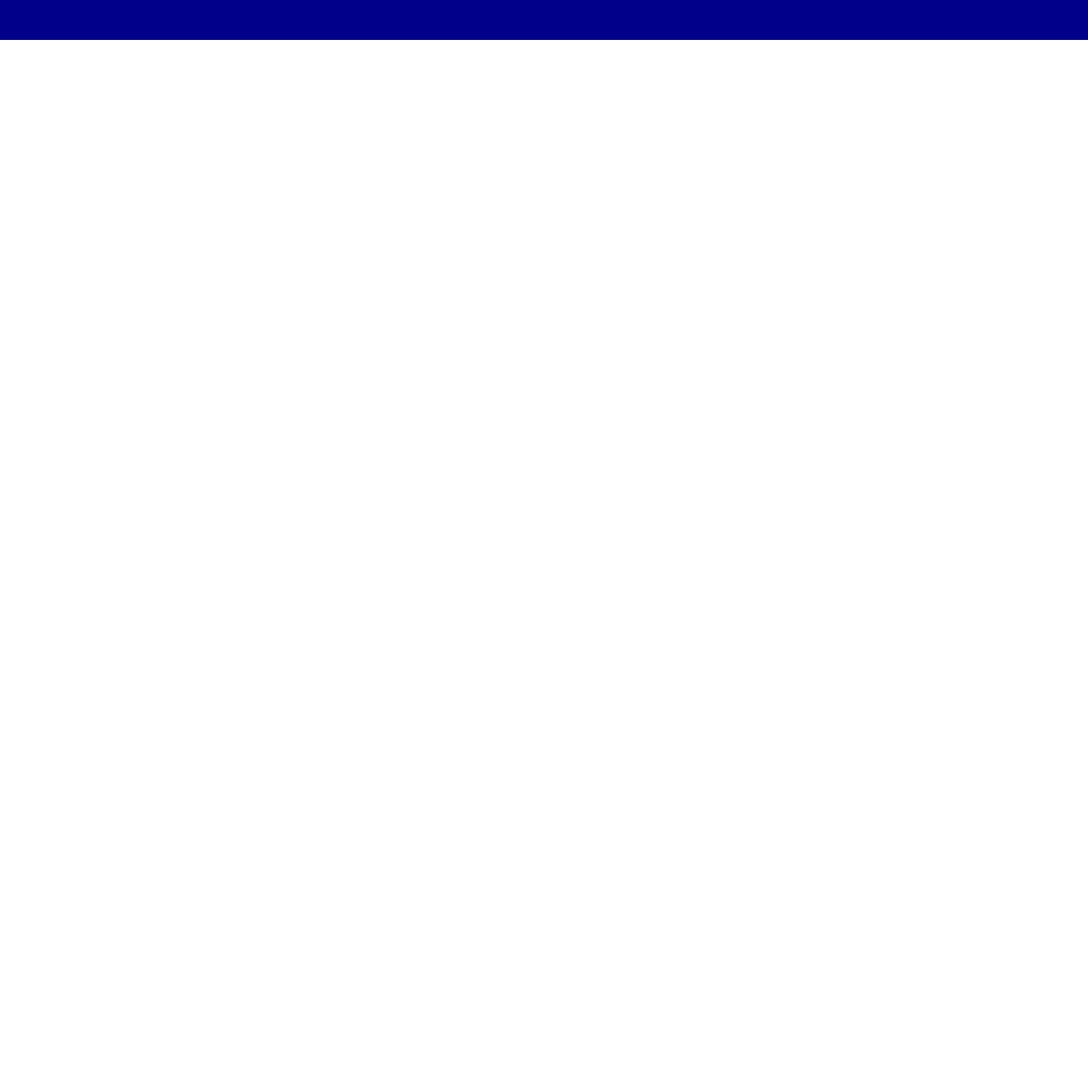
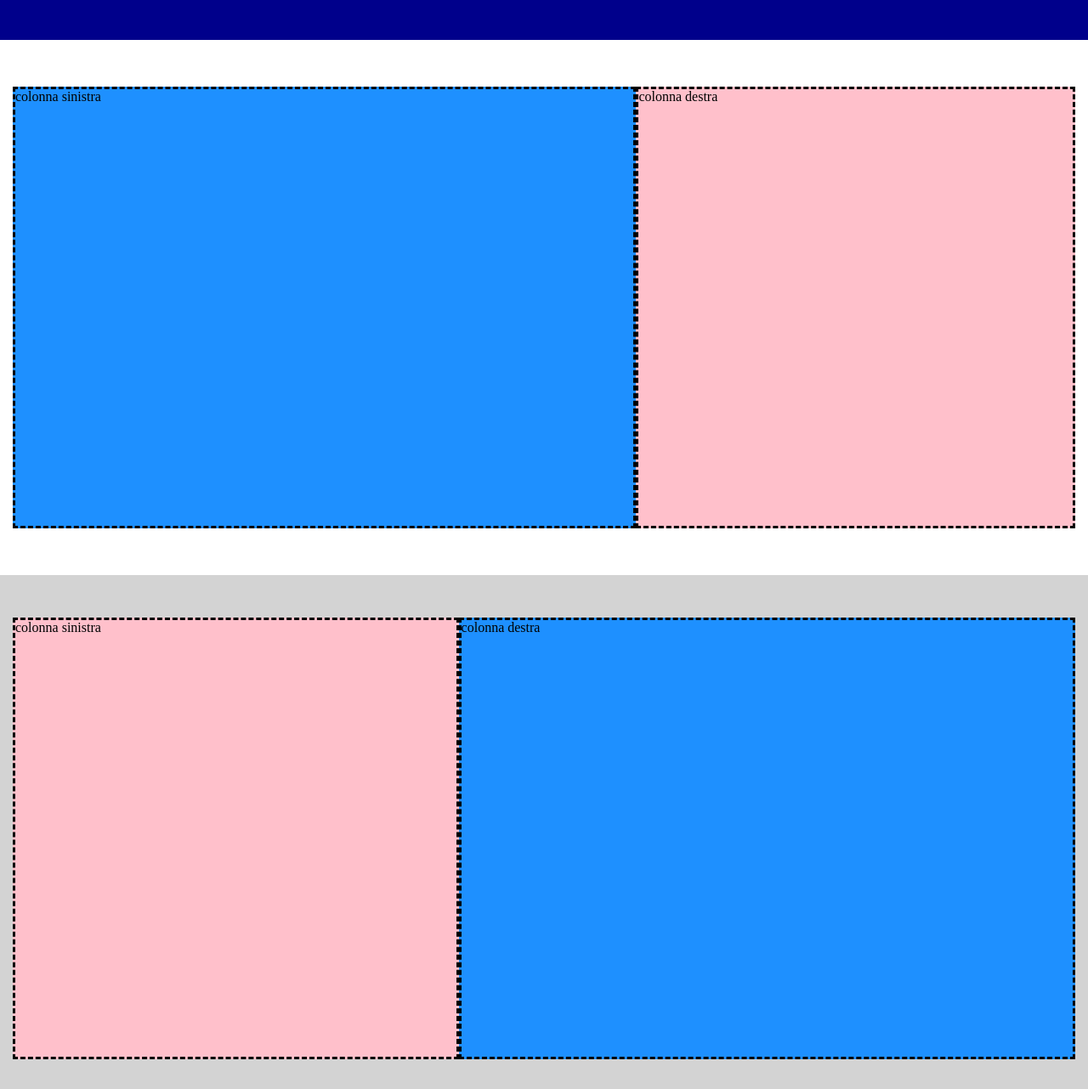
Before and after one commit to matteomedori/htmlcss-struttura-discord, a plain HTML site: page index.html in a window 1280 px wide. Shown: the part 558-1840 px from the top of the page at 85% size. Before the commit the page ends 800 px from the top, so only its background shows below. Drawn offline with Linux system fonts and the light colour scheme.

Commit message:
feat: struttura main

```diff
--- a/css/style.css
+++ b/css/style.css
@@ -34,6 +34,54 @@ DEBUG
   height: 420px;
 }
 
+.debug .first-section {
+  height: 630px;
+}
+
+.debug .firstsect-contain {
+  height: 520px;
+}
+
+.debug .firstsect-contain div:first-child,
+.debug .thirdsect-contain div:first-child {
+  background-color: #1e90ff;
+}
+
+.debug .firstsect-contain div:last-child,
+.debug .thirdsect-contain div:last-child {
+  background-color: #ffc0cb;
+}
+
+.debug .second-section,
+.debug .third-section {
+  height: 620px;
+}
+
+.debug .secondsect-contain,
+.debug .thirdsect-contain {
+  height: 520px;
+}
+
+.debug .secondsect-contain div:first-child {
+  background-color: #ffc0cb;
+}
+
+.debug .secondsect-contain div:last-child {
+  background-color: #1e90ff;
+}
+
+.debug .fourth-section {
+  height: 1040px;
+}
+
+.debug .fourthsect-contain {
+  height: 940px;
+}
+
+.debug .fourthsect-contain > div {
+  background-color: #228b22;
+}
+
 /*
 --------
 COMMON
@@ -61,15 +109,16 @@ HEADER
   align-items: center;
 }
 
-.navigation > div:nth-child(1),
-.navigation > div:nth-child(3) {
+#logo,
+.login {
   flex-grow: 1;
 }
 
-.navigation > div:nth-child(2) {
+.links {
   flex-grow: 3;
 }
-.navigation > div:nth-child(3) {
+
+.login {
   text-align: end;
 }
 
@@ -87,17 +136,59 @@ ul.link-list > li {
   margin: 0 5px;
 }
 
-.text-section > div {
+.text-section > .text {
   max-width: 945px;
   margin: 0 auto;
   border: 3px dashed black;
 }
+
 /*
 --------
 MAIN
 --------
 */
 
+.first-section {
+  padding: 55px 0;
+}
+
+.second-section,
+.third-section,
+.fourth-section {
+  padding: 50px 0;
+}
+
+.second-section,
+.fourth-section {
+  background-color: #d3d3d3;
+}
+
+.firstsect-contain,
+.secondsect-contain,
+.thirdsect-contain,
+.fourthsect-contain {
+  max-width: 1250px;
+  margin: 0 auto;
+  display: flex;
+}
+
+.sect > div {
+  border: 3px dashed black;
+}
+
+.firstsect-contain div:first-child,
+.thirdsect-contain div:first-child,
+.secondsect-contain div:last-child {
+  flex-grow: 1.5;
+}
+
+.firstsect-contain div:last-child,
+.thirdsect-contain div:last-child,
+.secondsect-contain div:first-child,
+.fourthsect-contain > div {
+  flex-grow: 1;
+}
+
 /*
 --------
 FOOTER
--- a/index.html
+++ b/index.html
@@ -14,8 +14,8 @@
       <!-- nav-section: navigation tab with logo-links-login -->
       <div class="nav-section">
         <div class="navigation">
-          <div>logo</div>
-          <div>
+          <div id="logo">logo</div>
+          <div class="links">
             <ul class="link-list">
               <li>link</li>
               <li>link</li>
@@ -24,20 +24,58 @@
               <li>link</li>
             </ul>
           </div>
-          <div>login</div>
+          <div class="login">login</div>
         </div>
       </div>
       <!-- /nav-section: navigation tab with logo-links-login -->
 
       <!-- text-section -->
       <div class="text-section">
-        <div>text section</div>
+        <div class="text">text section</div>
       </div>
       <!-- /text-section -->
     </header>
     <!-- /header: nav-section + text-section -->
 
-    <main></main>
+    <!-- main: 4 sections -->
+    <main>
+      <!-- first section -->
+      <section class="first-section">
+        <div class="firstsect-contain sect">
+          <div>colonna sinistra</div>
+          <div>colonna destra</div>
+        </div>
+      </section>
+      <!-- /first section -->
+
+      <!-- second section -->
+      <section class="second-section">
+        <div class="secondsect-contain sect">
+          <div>colonna sinistra</div>
+          <div>colonna destra</div>
+        </div>
+      </section>
+      <!-- /second section -->
+
+      <!-- third section -->
+      <section class="third-section">
+        <div class="thirdsect-contain sect">
+          <div>colonna sinistra</div>
+          <div>colonna destra</div>
+        </div>
+      </section>
+      <!-- /third section -->
+
+      <!-- fourth section -->
+      <section class="fourth-section">
+        <div class="fourthsect-contain sect">
+          <div>contenuto</div>
+        </div>
+      </section>
+      <!-- /fourth section -->
+    </main>
+    <!-- /main: 4 sections -->
+
     <footer></footer>
   </body>
 </html>
```
